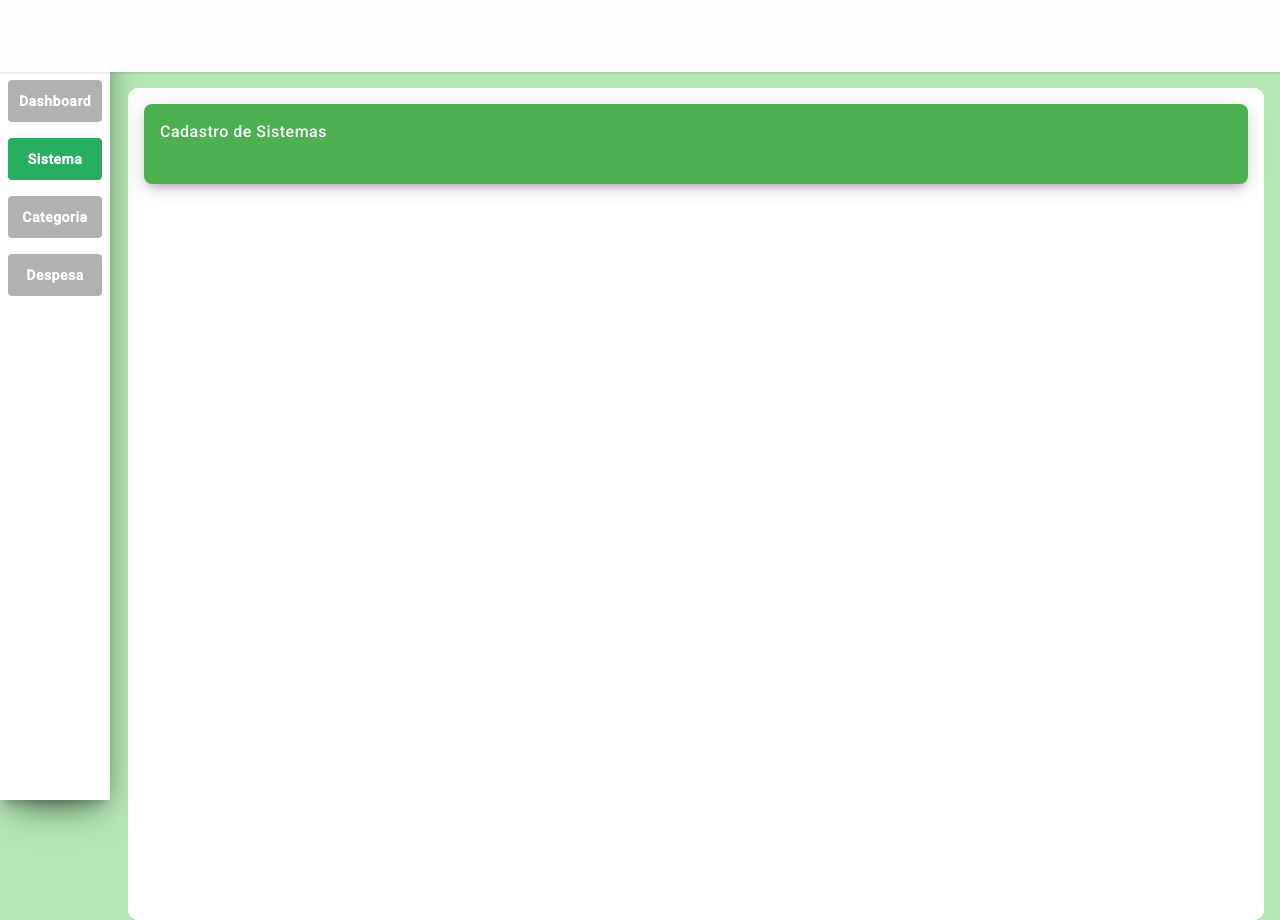
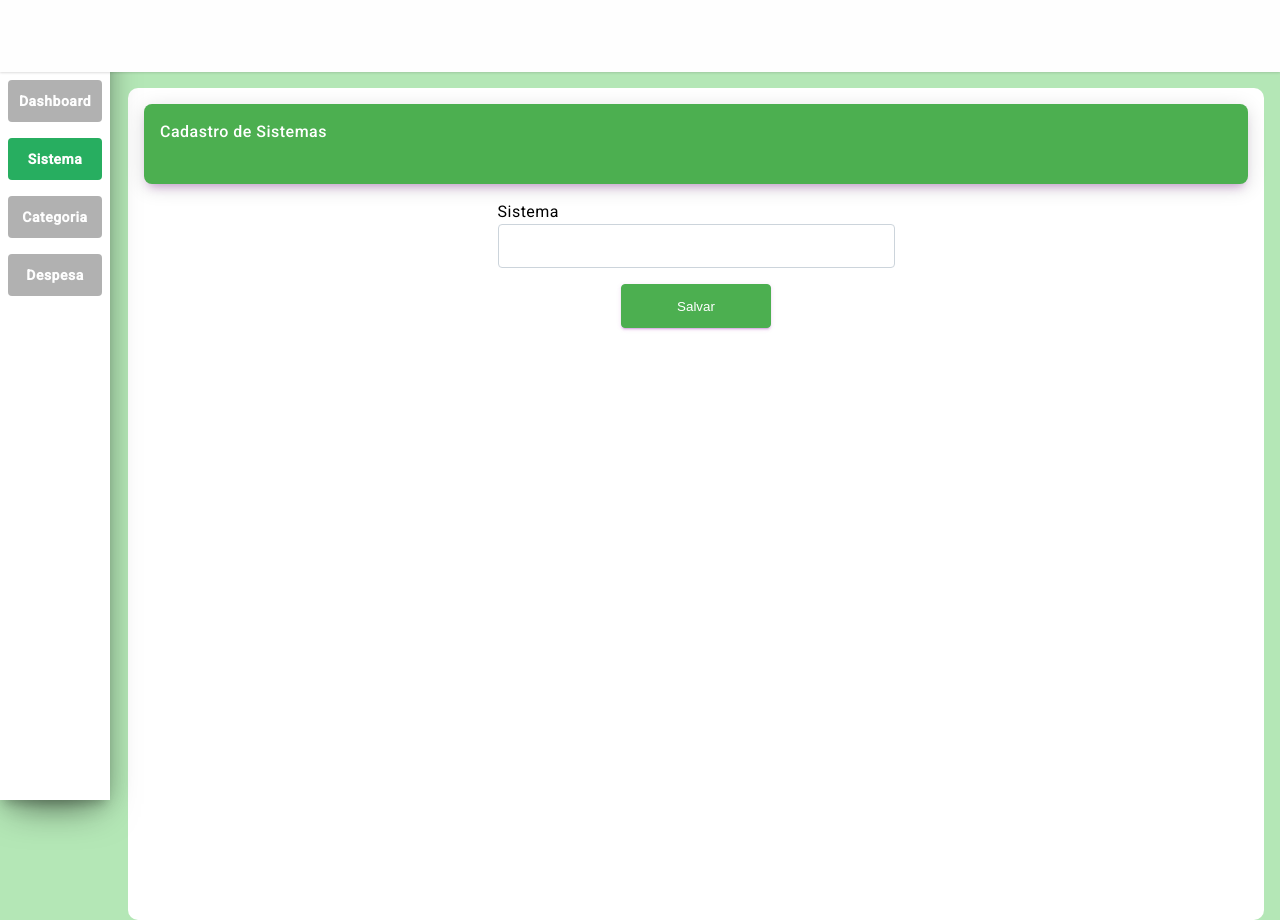
Before and after one commit to paulorochadev/Financeiro_2023-WEB, an Angular app: page /sistema in a window 1280 px wide. Built offline with nearby package versions, Linux system fonts and the light colour scheme.

Commit message:
feat: Cria estrutura HTML e SCSS da Tela de Cadastro de Sistemas

```diff
--- a/src/app/pages/sistema/sistema.component.html
+++ b/src/app/pages/sistema/sistema.component.html
@@ -3,17 +3,26 @@
 <app-sidebar></app-sidebar>
 
 <div class="container-base">
-
     <div class="content-page">
-
         <div class="card-header">
-
             <div class="card-title">
                 Cadastro de Sistemas
             </div>
-
         </div>
 
+        <div class="form-page">
+            <div class="row">
+                <div class="group-row">
+                    <label>Sistema</label>
+                    <input type="text" />
+                </div>
+            </div>
+
+            <div class="row">
+                <div class="group-row">
+                    <input type="submit" value="Salvar" class="btn-primary" />
+                </div>
+            </div>
+        </div>
     </div>
-
 </div>
--- a/src/styles.scss
+++ b/src/styles.scss
@@ -35,7 +35,14 @@
 }
 
 .btn-primary {
+    color: #FFFFFF;
+    background-color: #4CAF50;
+    border-color: #4CAF50;
+    box-shadow: 0 2px 2px 0 rgba(156, 39, 176, 0.14), 0 3px 1px -2px rgba(156, 39, 176, 0.2), 0 1px 5px 0 rgba(156, 39, 176, 0.12);
 
+    cursor: pointer;
+    min-width: 150px;
+    width: auto;
 }
 
 .container-base {
@@ -64,5 +71,21 @@
                 font-weight: 500;
             }
         }
+
+        .form-page {
+            display: grid;
+            justify-content: center;
+
+            .row {
+                display: flex;
+                justify-content: center;
+                align-items: center;
+                padding-bottom: 16px;
+
+                .group-row {
+                    display: grid;
+                }
+            }
+        }
     }
 }
```
